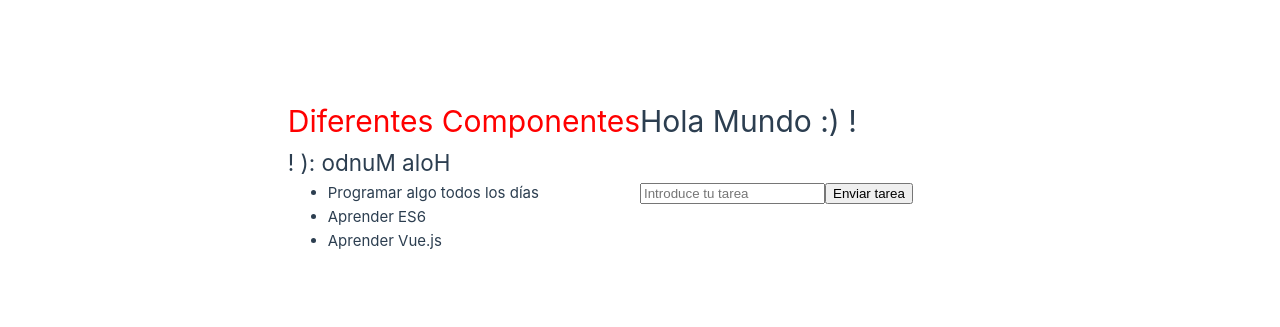
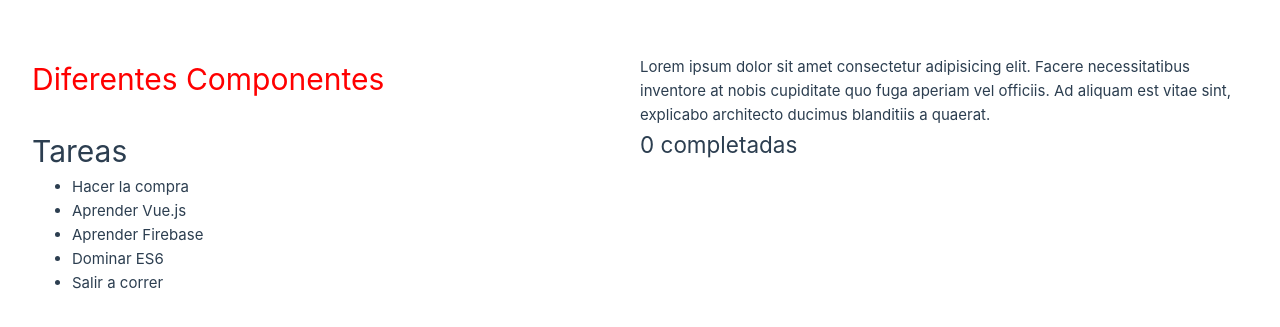
Before and after one commit to jminsausti/vue-ejem-paso-a-paso, a Vue app in the folder TODO-con-componentes-options-composition/: page / in a window 1280 px wide. Shown: the part 225-552 px from the top of the page. Built offline with nearby package versions, Linux system fonts and the light colour scheme.

Commit message:
setup 9-DataBindingAtributosClases

```diff
--- a/TODO-con-componentes-options-composition/src/App.vue
+++ b/TODO-con-componentes-options-composition/src/App.vue
@@ -8,7 +8,9 @@
   <!-- <EventosOption></EventosOption> -->
   <!-- <EventosComposition></EventosComposition> -->
   <!-- <PropiedadesComputadasOption></PropiedadesComputadasOption> -->
-  <PropiedadesComputadasComposition></PropiedadesComputadasComposition>
+  <!-- <PropiedadesComputadasComposition></PropiedadesComputadasComposition> -->
+  <!-- <DataBindClassesOption></DataBindClassesOption> -->
+  <DataBindClassesComposition></DataBindClassesComposition>
 </template>
 
 
@@ -24,7 +26,10 @@
   // import EventosComposition from './components/4-Eventos/EventosComposition.vue';
 //6-Propiedades Computadas
   // import PropiedadesComputadasOption from './components/6-Propiedades-Computadas/PropiedadesComputadasOption.vue';
-  import PropiedadesComputadasComposition from './components/6-Propiedades-Computadas/PropiedadesComputadasComposition.vue';
+  // import PropiedadesComputadasComposition from './components/6-Propiedades-Computadas/PropiedadesComputadasComposition.vue';
+//9-data-binding-atributos-clases
+  // import DataBindClassesOption from './components/9-data-binding-atributos-clases/DataBindClassesOption.vue';
+  import DataBindClassesComposition from './components/9-data-binding-atributos-clases/DataBindClassesComposition.vue';
 </script>
 
 
--- /dev/null
+++ b/TODO-con-componentes-options-composition/src/components/9-data-binding-atributos-clases/DataBindClassesComposition.vue
@@ -0,0 +1,55 @@
+<template>
+    <div   :class="['p-3','text-white', fondo]"><!--Aquí utilizo un valor classtradicional y un valor class bindeado mediante un array a vuejs,
+            donde hay dos valores estáticos (cuidado como están bindeados se ponen entre comas)
+            y uno enlazado con la variable fondo declarada en el data-->
+            <p>Lorem ipsum dolor sit amet consectetur adipisicing elit. Facere necessitatibus inventore at nobis cupiditate quo fuga aperiam vel officiis. Ad aliquam est vitae sint, explicabo architecto ducimus blanditiis a quaerat.
+            </p>
+        </div>
+
+
+        <h1>Tareas</h1>
+
+
+        <h2>{{ tareasCompletadas.length }} completadas</h2>
+
+        <!-- En este 2º caso asociamos la clase completado en caso de que la tarea esté completada -->
+        <ul>
+            <li v-for="tarea in tareas"
+                @click="completarTarea(tarea)"
+                v-bind:class="{completado: tarea.completado}">
+                {{ tarea.titulo }}
+            </li>
+        </ul>
+</template>
+
+<script setup>
+    import { ref, computed } from 'vue';
+    const tareas = ref( [
+                        {titulo: 'Hacer la compra', completado: false},
+                        {titulo: 'Aprender Vue.js', completado: false},
+                        {titulo: 'Aprender Firebase', completado: false},
+                        {titulo: 'Dominar ES6', completado: false},
+                        {titulo: 'Salir a correr', completado: false},
+                    ]);
+    const fondo = ref('bg-warning');
+    function completarTarea(tarea) {
+                tarea.completado = !tarea.completado;
+    }
+    const tareasCompletadas = computed(
+        () => {
+            return tareas.value.filter((tarea) => tarea.completado)
+        }
+    )
+
+
+</script>
+
+
+<style scope>
+li {
+    cursor: pointer;
+}
+.completado {
+    text-decoration: line-through;
+}
+</style>
--- /dev/null
+++ b/TODO-con-componentes-options-composition/src/components/9-data-binding-atributos-clases/DataBindClassesOption.vue
@@ -0,0 +1,62 @@
+<template>
+
+    <div   :class="['p-3','text-white', fondo]"><!--Aquí utilizo un valor classtradicional y un valor class bindeado mediante un array a vuejs,
+            donde hay dos valores estáticos (cuidado como están bindeados se ponen entre comas)
+            y uno enlazado con la variable fondo declarada en el data-->
+            <p>Lorem ipsum dolor sit amet consectetur adipisicing elit. Facere necessitatibus inventore at nobis cupiditate quo fuga aperiam vel officiis. Ad aliquam est vitae sint, explicabo architecto ducimus blanditiis a quaerat.
+            </p>
+        </div>
+
+
+        <h1>Tareas</h1>
+
+
+        <h2>{{ tareasCompletadas.length }} completadas</h2>
+
+        <!-- En este 2º caso asociamos la clase completado en caso de que la tarea esté completada -->
+        <ul>
+            <li v-for="tarea in tareas"
+                @click="completarTarea(tarea)"
+                v-bind:class="{completado: tarea.completado}">
+                {{ tarea.titulo }}
+            </li>
+        </ul>
+</template>
+
+<script>
+    export default{
+        name: 'DataBindClassesOption',
+        components: {},
+        data(){
+            return{
+                tareas: [
+                        {titulo: 'Hacer la compra', completado: false},
+                        {titulo: 'Aprender Vue.js', completado: false},
+                        {titulo: 'Aprender Firebase', completado: false},
+                        {titulo: 'Dominar ES6', completado: false},
+                        {titulo: 'Salir a correr', completado: false},
+                    ],
+                fondo: 'bg-warning'
+            }
+        },
+        methods: {
+            completarTarea(tarea) {
+                tarea.completado = !tarea.completado;
+            }
+        },
+        computed: { // propiedad computada que me saca como resultado las tareas completadas
+            tareasCompletadas() {
+                return this.tareas.filter((tarea) => tarea.completado);
+            }
+    }
+    }
+</script>
+
+<style>
+li {
+    cursor: pointer;
+}
+.completado {
+    text-decoration: line-through;
+}
+</style>
```
